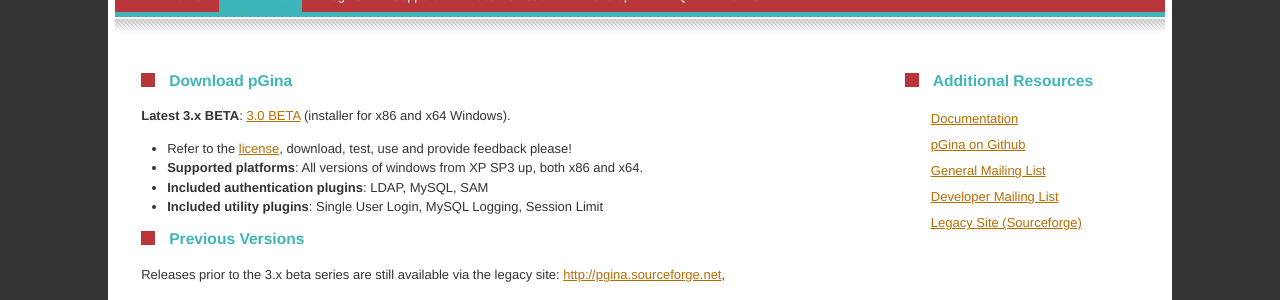
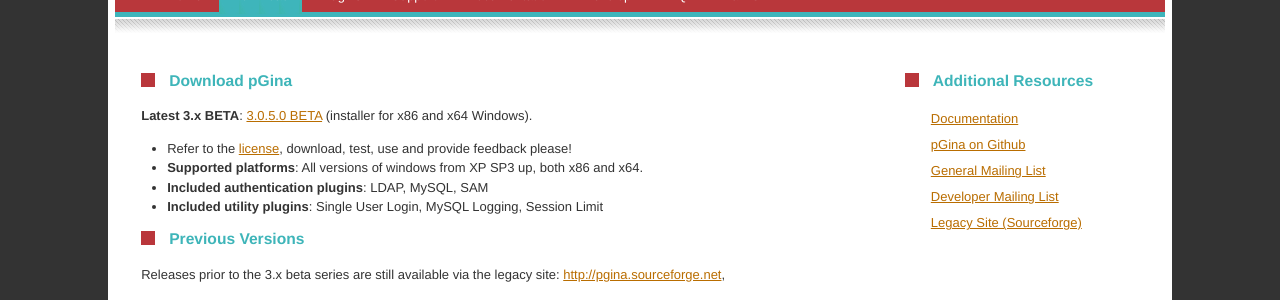
Before and after one commit to pgina/pgina.github.com, a Jekyll site: the page built from download.html, in a window 1280 px wide. Shown: the part 215-515 px from the top of the page. Built offline with Jekyll 4.4.1, drawn with Linux system fonts in a browser that asks for light colours.

Commit message:
Update download link

```diff
--- a/download.html
+++ b/download.html
@@ -7,7 +7,7 @@
   <h4>Download pGina</h4>
   <div class="contentarea">
   <p><strong>Latest 3.x BETA</strong>:
-  <a href="https://github.com/downloads/pgina/pgina/pGinaSetup-3.0.4.0.exe">3.0 BETA</a> (installer
+  <a href="https://github.com/downloads/pgina/pgina/pGinaSetup-3.0.5.0.exe">3.0.5.0 BETA</a> (installer
   for x86 and x64 Windows).
   </p>
   <ul>
```
